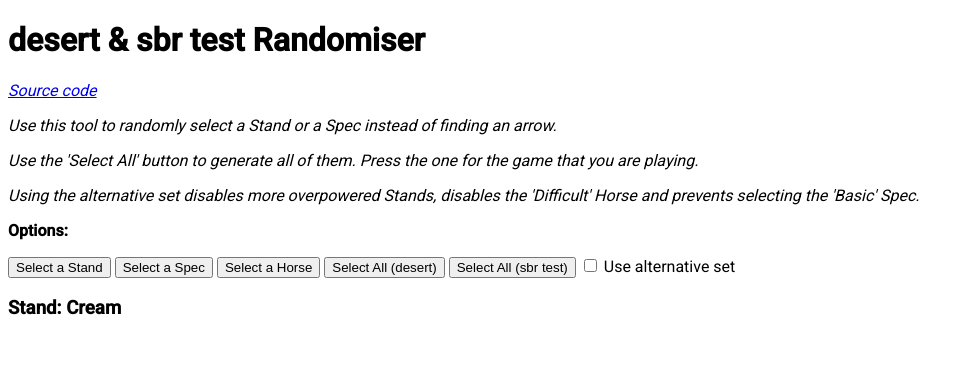
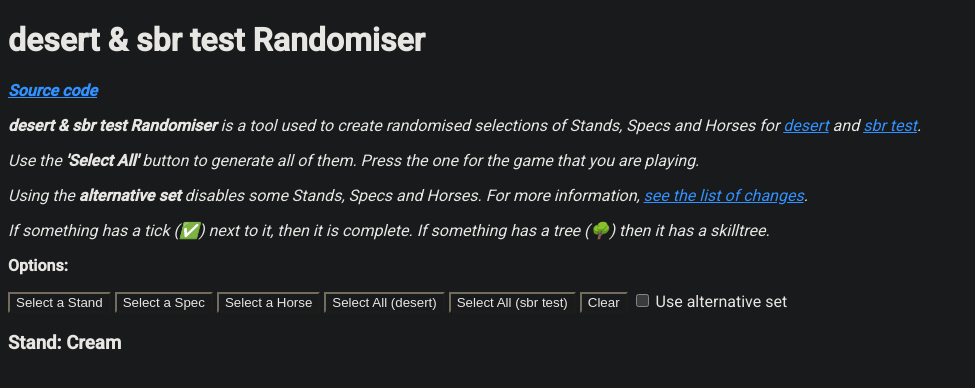
Before and after one commit to superbike123/superbike123.github.io, a website: page desert-generator/index.html in a window 1280 px wide. Both pictures are taken after a click on the button "Select a Stand". Shown: the whole page, without its empty margins (0-975 px from the left). Drawn offline with Linux system fonts and the light colour scheme.

Commit message:
desert-generator: Dark theme, clear button, better text clearing, stand and spec status

```diff
--- /dev/null
+++ b/desert-generator/darkmode.css
@@ -0,0 +1,55 @@
+html {
+    background-color: #181a1b !important;
+}
+html {
+    color-scheme: dark !important;
+}
+html, body, input, textarea, select, button, dialog {
+    background-color: #181a1b;
+}
+html, body, input, textarea, select, button {
+    border-color: #736b5e;
+    color: #e8e6e3;
+}
+a {
+    color: #3391ff;
+}
+table {
+    border-color: #545b5e;
+}
+::placeholder {
+    color: #b2aba1;
+}
+input:-webkit-autofill,
+textarea:-webkit-autofill,
+select:-webkit-autofill {
+    background-color: #404400 !important;
+    color: #e8e6e3 !important;
+}
+::-webkit-scrollbar {
+    background-color: #202324;
+    color: #aba499;
+}
+::-webkit-scrollbar-thumb {
+    background-color: #454a4d;
+}
+::-webkit-scrollbar-thumb:hover {
+    background-color: #575e62;
+}
+::-webkit-scrollbar-thumb:active {
+    background-color: #484e51;
+}
+::-webkit-scrollbar-corner {
+    background-color: #181a1b;
+}
+* {
+    scrollbar-color: #454a4d #202324;
+}
+::selection {
+    background-color: #004daa !important;
+    color: #e8e6e3 !important;
+}
+::-moz-selection {
+    background-color: #004daa !important;
+    color: #e8e6e3 !important;
+}
--- a/desert-generator/index.html
+++ b/desert-generator/index.html
@@ -5,21 +5,25 @@
 
 <html>
     <title>desert & sbr test Randomiser</title>
+    <link rel="icon" type="image/x-icon" href="./images/favicon.ico">
     <link rel="stylesheet" href="index.css">
+    <link rel="stylesheet" href="darkmode.css">
     <script src="index.js"></script>
 
     <body>
-        <h1>desert & sbr test Randomiser</h1>
-        <i><a href="https://github.com/superbike123/superbike123.github.io/tree/main/desert-generator">Source code</a></i>
-        <i><p>Use this tool to randomly select a Stand or a Spec instead of finding an arrow.</p></i>
-        <i><p>Use the 'Select All' button to generate all of them. Press the one for the game that you are playing.</p></i>
-        <i><p>Using the alternative set disables more overpowered Stands, disables the 'Difficult' Horse and prevents selecting the 'Basic' Spec.</p></i>
+        <strong><h1>desert & sbr test Randomiser</h1></strong>
+        <strong><i><a href="https://github.com/superbike123/superbike123.github.io/tree/main/desert-generator">Source code</a></i></strong>
+        <i><p><strong>desert & sbr test Randomiser</strong> is a tool used to create randomised selections of Stands, Specs and Horses for <a href="https://www.roblox.com/games/8823151085/desert">desert</a> and <a href="https://www.roblox.com/games/9245024720/sbr-test">sbr test</a>.</p></i>
+        <i><p>Use the <strong>'Select All'</strong> button to generate all of them. Press the one for the game that you are playing.</p></i>
+        <i><p>Using the <strong>alternative set</strong> disables some Stands, Specs and Horses. For more information, <a href="">see the list of changes</a>.</p></i>
+        <i><p>If something has a tick (✅) next to it, then it is complete. If something has a tree (🌳) then it has a skilltree.</p></i>
         <strong><p>Options:</p></strong>
-        <button onclick="getStand()">Select a Stand</button>
-        <button onclick="getSpec()">Select a Spec</button>
-        <button onclick="getHorse()">Select a Horse</button>
+        <button onclick="getStand(0)">Select a Stand</button>
+        <button onclick="getSpec(0)">Select a Spec</button>
+        <button onclick="getHorse(0)">Select a Horse</button>
         <button onclick="getBoth(0)">Select All (desert)</button>
         <button onclick="getBoth(1)">Select All (sbr test)</button>
+        <button onclick="clearText()">Clear</button>
         <input type="checkbox" id="altSetCheckbox" name="checkbox"> <label for="checkbox">Use alternative set</label>
         <div id="fields">
             <h3 id="standField"></h3>
--- a/desert-generator/index.js
+++ b/desert-generator/index.js
@@ -1,4 +1,6 @@
 /*
+@licstart  The following is the entire license notice for the JavaScript code in this page.
+
 desert Stand and Spec generator
 Copyright (C) 2023 superbike
 
@@ -14,39 +16,45 @@ GNU General Public License for more details.
 
 You should have received a copy of the GNU General Public License
 along with this program.  If not, see <https://www.gnu.org/licenses/>.
+
+
+@licend  The above is the entire license notice for the JavaScript code in this page.
 */
+// Arrays:
+/* All entries in the arrays have the identifications from the game,
+where it will tell you if something is complete and/or has a skilltree */
 // Array of Stands
 var STANDS = [
-    "The World",
-    "Star Platinum - Prime",
-    "Made In Heaven",
+    "The World (✅🌳)",
+    "Star Platinum - Prime (✅🌳)",
+    "Made In Heaven (✅🌳)",
     "Hierophant Green",
     "Sticky Fingers",
-    "Magicians Red",
-    "Gold Experience",
+    "Magicians Red (✅)",
+    "Gold Experience (✅🌳)",
     "Whitesnake",
-    "C-Moon",
-    "King Crimson",
-    "Silver Chariot",
+    "C-Moon (✅🌳)",
+    "King Crimson (✅)",
+    "Silver Chariot (✅)",
     "The World Over Heaven",
-    "The Hand",
+    "The Hand (✅)",
     "Star Platinum",
     "Cream",
     "Crazy Diamond"
 ];
 // Alternative array of Stands
 var STANDS_ALT = [
-    "The World",
-    "Star Platinum - Prime",
+    "The World (✅🌳)",
+    "Star Platinum - Prime (✅🌳)",
     "Hierophant Green",
     "Sticky Fingers",
-    "Magicians Red",
-    "Gold Experience",
+    "Magicians Red (✅)",
+    "Gold Experience (✅🌳)",
     "Whitesnake",
-    "King Crimson",
-    "Silver Chariot",
+    "King Crimson (✅)",
+    "Silver Chariot (✅)",
     "The World Over Heaven",
-    "The Hand",
+    "The Hand (✅)",
     "Star Platinum",
     "Cream",
     "Crazy Diamond"
@@ -54,18 +62,18 @@ var STANDS_ALT = [
 // Array of Specs
 var SPECS = [
     "Basic",
-    "Hamon",
-    "Vampire",
-    "Joseph's Hamon",
+    "Hamon (✅)",
+    "Vampire (✅)",
+    "Joseph's Hamon (✅)",
     "Witch",
-    "Spin"
+    "Spin (✅)"
 ];
 // Alternative array of Specs
 var SPECS_ALT = [
-    "Hamon",
-    "Vampire",
-    "Joseph's Hamon",
-    "Spin"
+    "Hamon (✅)",
+    "Vampire (✅)",
+    "Joseph's Hamon (✅)",
+    "Spin (✅)"
 ];
 var HORSES = [
     "Basic",
@@ -84,62 +92,86 @@ var HORSES_ALT = [
     "Precise",
     "Simple"
 ];
+// End of arrays.
 // Function to get a Stand
-var getStand = function () {
+var getStand = function (type) {
+    if (type === 0) {
+        clearText();
+    }
     var checkbox = document.getElementById("altSetCheckbox");
     if (checkbox.checked) {
         var standNo = Math.floor(Math.random() * STANDS_ALT.length);
         var generatedStand = STANDS_ALT[standNo];
         // Display the Stand
         document.getElementById("standField").textContent = "Stand: " + generatedStand;
+        return generatedStand;
     }
     else {
         var standNo = Math.floor(Math.random() * STANDS.length);
         var generatedStand = STANDS[standNo];
         // Display the Stand
         document.getElementById("standField").textContent = "Stand: " + generatedStand;
+        return generatedStand;
     }
 };
 // Function to get a Spec
-var getSpec = function () {
+var getSpec = function (type) {
+    if (type === 0) {
+        clearText();
+    }
     var checkbox = document.getElementById("altSetCheckbox");
     if (checkbox.checked) {
         var specNo = Math.floor(Math.random() * SPECS_ALT.length);
         var generatedSpec = SPECS_ALT[specNo];
         // Display the Spec
         document.getElementById("specField").textContent = "Spec: " + generatedSpec;
+        return generatedSpec;
     }
     else {
         var specNo = Math.floor(Math.random() * SPECS.length);
         var generatedSpec = SPECS[specNo];
         // Display the Spec
         document.getElementById("specField").textContent = "Spec: " + generatedSpec;
+        return generatedSpec;
     }
 };
-var getHorse = function () {
+var getHorse = function (type) {
+    if (type === 0) {
+        clearText();
+    }
     var checkbox = document.getElementById("altSetCheckbox");
     if (checkbox.checked) {
         var horseNo = Math.floor(Math.random() * HORSES_ALT.length);
         var generatedHorse = HORSES_ALT[horseNo];
         // Display the Spec
         document.getElementById("horseField").textContent = "Horse: " + generatedHorse;
+        return generatedHorse;
     }
     else {
         var horseNo = Math.floor(Math.random() * HORSES.length);
         var generatedHorse = HORSES[horseNo];
         // Display the Spec
         document.getElementById("horseField").textContent = "Horse: " + generatedHorse;
+        return generatedHorse;
     }
+};
+// Function to clear all of the text in the Stand, Spec and Horse fields
+var clearText = function () {
+    var fields = document.querySelectorAll('#fields h3');
+    fields.forEach(function (element) {
+        element.textContent = "";
+    });
 };
 // Function to get a Stand, Spec and a Horse
 var getBoth = function (game) {
-    if (game === 0) {
-        getStand();
-        getSpec();
+    if (game === 0) { // desert
+        clearText();
+        getStand(1);
+        getSpec(1);
     }
-    else if (game === 1) {
-        getStand();
-        getSpec();
-        getHorse();
+    else if (game === 1) { // sbr test
+        getStand(1);
+        getSpec(1);
+        getHorse(1);
     }
 };
```
Also changed, not shown: desert-generator/AltSet.md (added, +45 -0 lines), desert-generator/index.ts (+68 -34 lines), desert-generator/README.md, desert-generator/images/favicon.ico (added).
